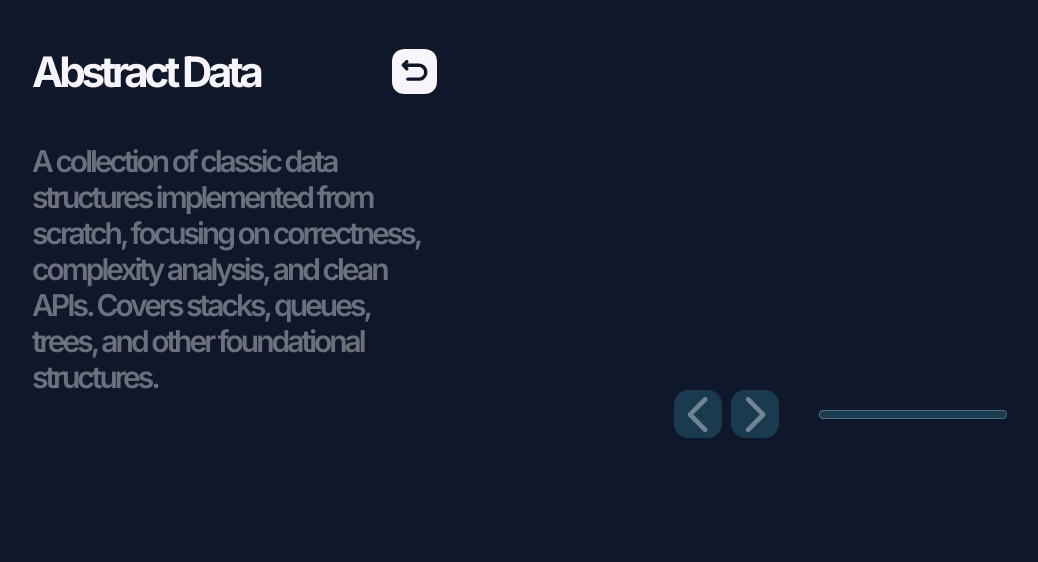
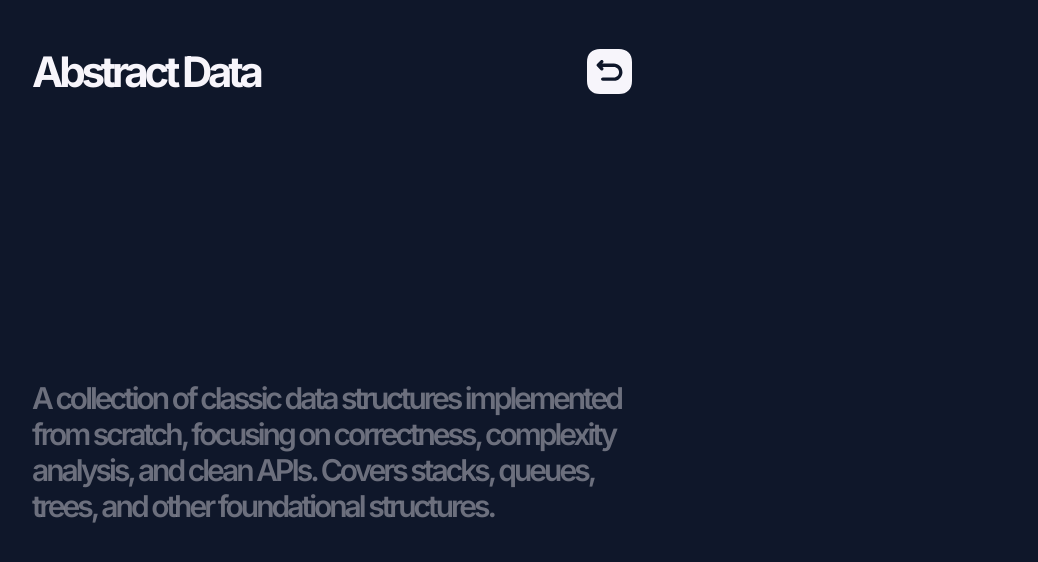
Before and after one commit to neutrou/portfolio, a Next.js app: page /projects/abstract_data in a window 1280 px wide. Shown: the top 562 px of the page, without its empty margins (0-1038 px from the left). Built offline with nearby package versions, Linux system fonts and the light colour scheme.

Commit message:
fixed aspect ratio on ProjectImage component

```diff
--- a/app/projects/[slug]/components/Carousel.tsx
+++ b/app/projects/[slug]/components/Carousel.tsx
@@ -34,8 +34,6 @@ const EmblaCarousel = (props: PropType) => {
   const { autoplayIsPlaying, toggleAutoplay, onAutoplayButtonClick } = useAutoplay(emblaApi);
   const { showAutoplayProgress } = useAutoplayProgress(emblaApi, progressNode);
 
-  console.log("progress:", showAutoplayProgress);
-
   return (
     <div className={styles.carousel}>
       <section className="embla">
--- a/app/projects/[slug]/components/ProjectClient.tsx
+++ b/app/projects/[slug]/components/ProjectClient.tsx
@@ -46,6 +46,7 @@ const SLIDES = Array.from(Array(SLIDE_COUNT).keys())
 export default function ProjectClient(props: Props) {
   const texts = getAllTexts(props.project.content);
   const images = getAllImages(props.project.content);
+  console.log("images:", images);
   const lg = useIsLg();
 
   return (
@@ -64,7 +65,7 @@ export default function ProjectClient(props: Props) {
             })}
           </div>) ||
           (lg &&
-            <div className="tracking-tightest text-3xl font-semibold text-text-secondary flex flex-col gap-10">
+            <div className="h-full tracking-tightest text-3xl font-semibold text-text-secondary flex flex-col gap-10 justify-center">
               {texts && texts.map((element, index) => {
                 return (<p key={index}>{highlightText(element.content)}</p>);
               })}
@@ -72,7 +73,7 @@ export default function ProjectClient(props: Props) {
           )
         }
       </div>
-      {lg && images &&
+      {lg && images && images.length !== 0 &&
         <div className="flex flex-col items-center justify-center gap-10 w-full min-h-full">
           <EmblaCarousel slug={props.project.slug} slides={images} options={{loop: true}}/>
         </div>
--- a/app/projects/[slug]/components/ProjectImage.tsx
+++ b/app/projects/[slug]/components/ProjectImage.tsx
@@ -8,14 +8,15 @@ type Props = {
 
 export default function ProjectImage(props: Props) {
   return (
-    <div className="relative w-full lg:size-full aspect-video">
+    <div className="relative w-full aspect-auto">
       <Image
         src={`/projects/${props.slug}/${props.contentBlock.src}.png`}
         alt={props.contentBlock.alt}
+        width={0}
+        height={0}
         sizes="100vw"
-        className="object-cover border-3 border-text-secondary rounded-md overflow-hidden opacity-80"
-        preload
-        fill
+        style={{ width: '100%', height: 'auto' }}
+        className="border-3 border-text-secondary rounded-md opacity-80"
       />
     </div>
   );
--- a/app/projects/[slug]/components/carousel.module.css
+++ b/app/projects/[slug]/components/carousel.module.css
@@ -1,7 +1,7 @@
 .carousel :global(.embla) {
   max-width: 48rem;
   margin: auto;
-  --slide-height: 27rem;
+  --slide-height: 33rem;
   --slide-spacing: 1rem;
   --slide-size: 100%;
 }
```
